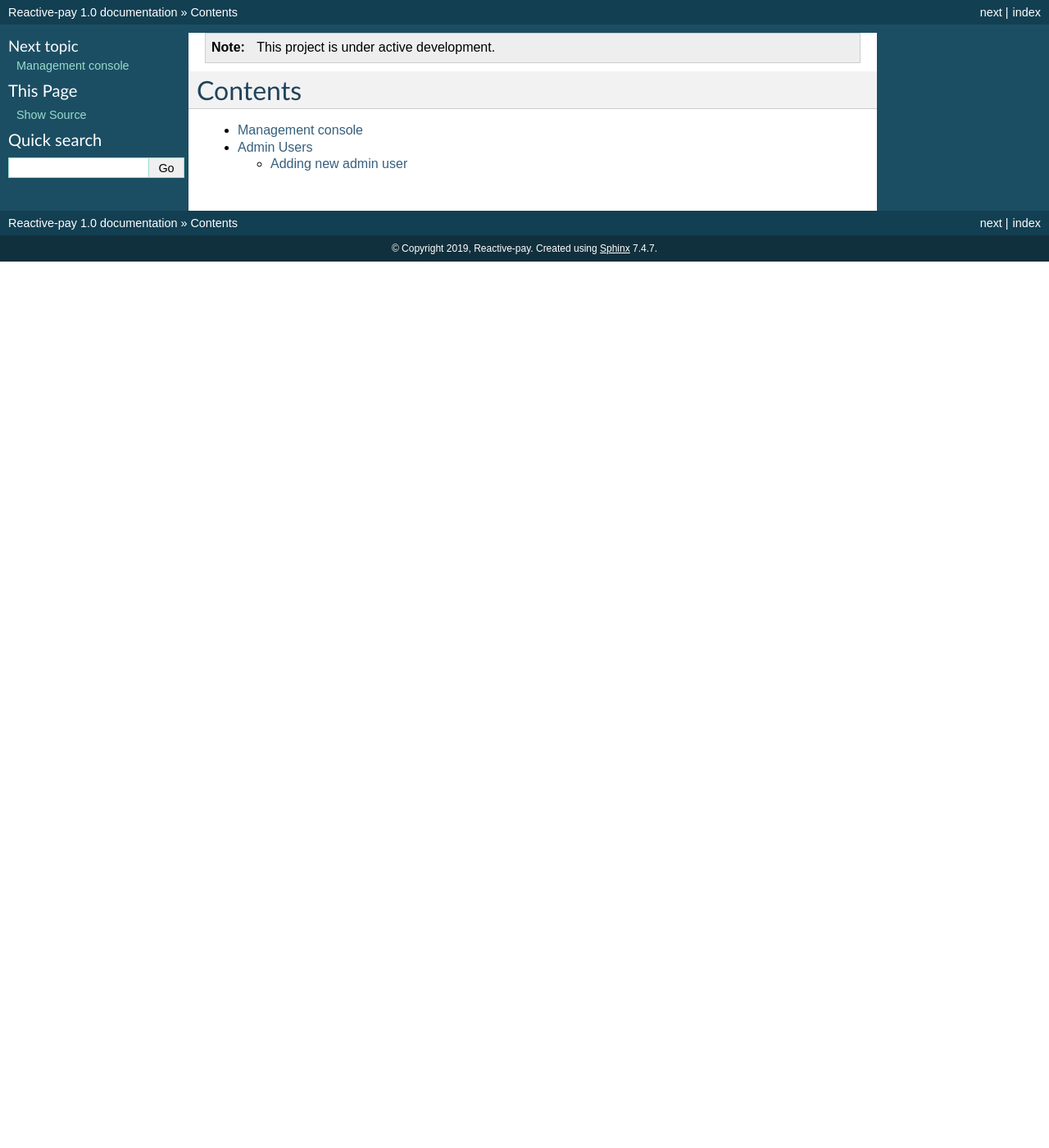
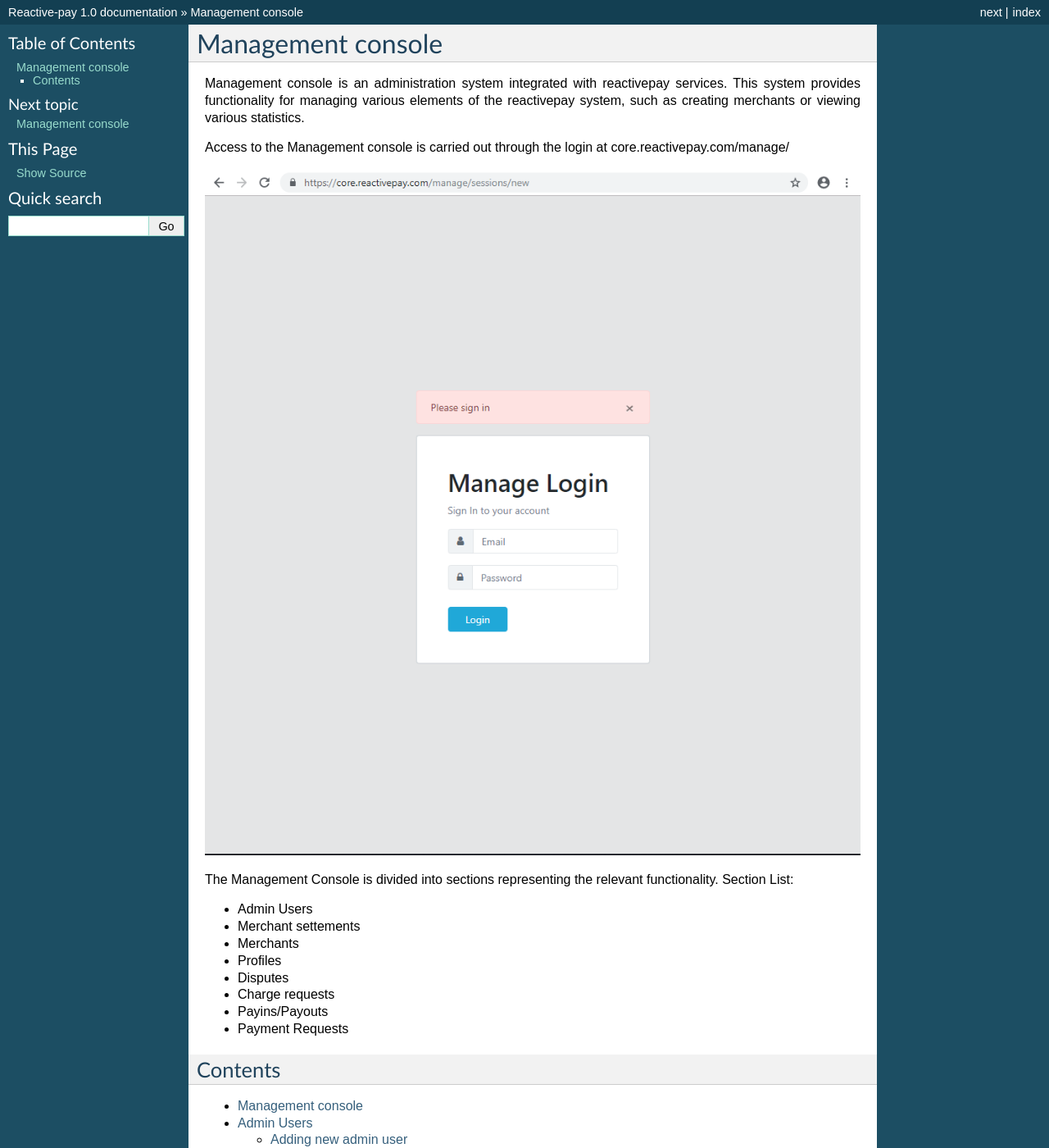
Before and after one commit to dart6/rtd-tutorial_test, a Sphinx documentation site: the page built from docs/index.rst, in a window 1280 px wide and 1400 px high. Shown: the whole window at 82% size. Built offline with Sphinx 7.4.7, drawn with Linux system fonts in a browser that asks for light colours.

Commit message:
Update index.rst

```diff
--- a/docs/index.rst
+++ b/docs/index.rst
@@ -1,6 +1,22 @@
-.. note::
+Management console
+===================================
+Management console is an administration system integrated with reactivepay services. This system provides functionality for managing various elements of the reactivepay system, such as creating merchants or viewing various statistics.
 
-   This project is under active development.
+Access to the Management console is carried out through the login at core.reactivepay.com/manage/
+
+.. image:: img/manage_login.png
+
+The Management Console is divided into sections representing the relevant functionality. Section List:
+
+- Admin Users
+- Merchant settements
+- Merchants
+- Profiles
+- Disputes
+- Charge requests
+- Payins/Payouts
+- Payment Requests
+
 
 Contents
 --------
```
